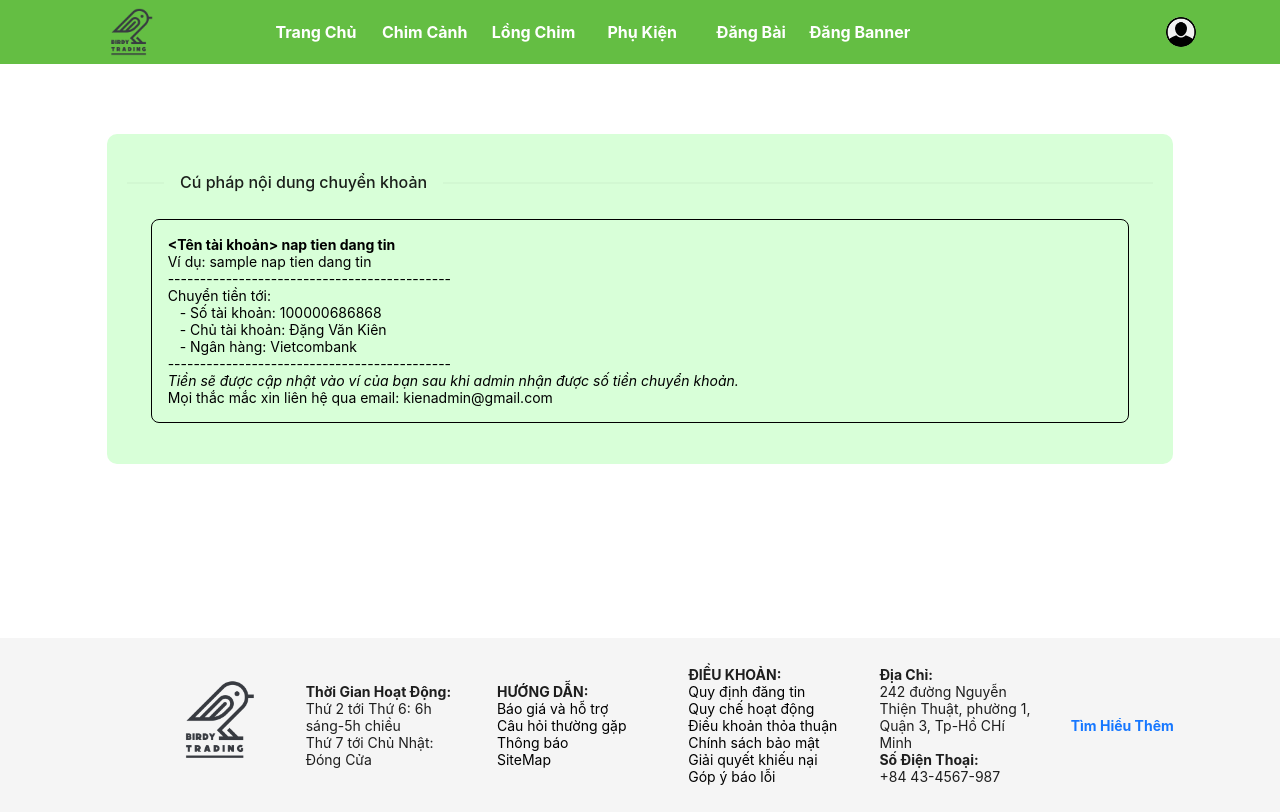
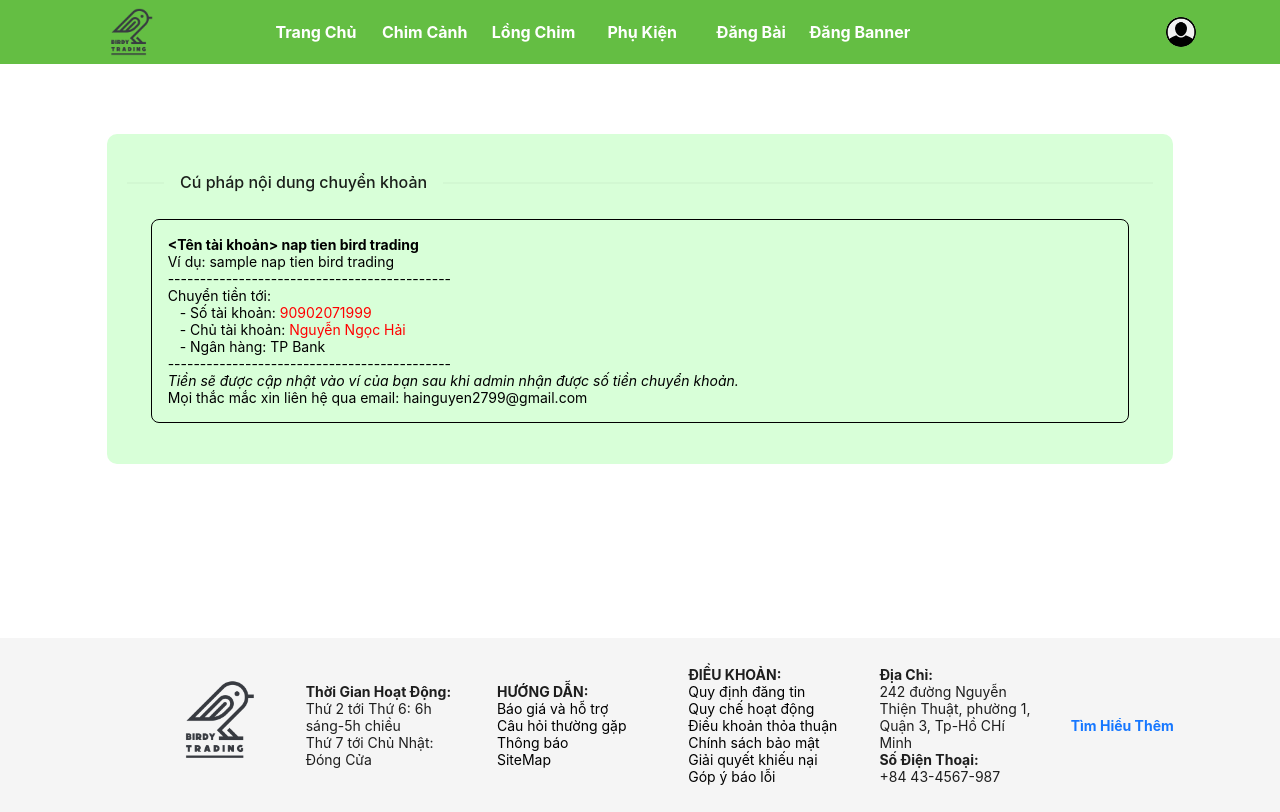
Before and after one commit to Hai-ng/bird-trading-system, a React (Create React App) app in the folder bird-trading-system-fronend-main/: page /recharge in a window 1280 px wide. Built offline with nearby package versions, Linux system fonts and the light colour scheme; sample sign-in values are in the browser's storage.

Commit message:
update stk

```diff
--- a/bird-trading-system-fronend-main/src/components/RechargePage/RechargePage.tsx
+++ b/bird-trading-system-fronend-main/src/components/RechargePage/RechargePage.tsx
@@ -104,20 +104,26 @@ export class RechargePage extends React.Component<IRechargePageProps, IRechargeP
                                                     <div style={{ margin: 24, border: '1px solid', borderRadius: 8, padding: '16px 24px 16px 16px', display: 'flex', flexDirection: 'column' }}>
                                                         {/* <span><strong>{this.state.rechargeCode} {'<Noi dung thanh toan>'}</strong></span> */}
                                                         {/* <span>Ví dụ: {this.state.rechargeCode} nap tien dang tin SDT {this.state.currentUser.phoneNumber}</span> */}
-                                                        <span><strong>{'<Tên tài khoản>'} {'nap tien dang tin'}</strong></span>
-                                                        <span>Ví dụ: {this.state.currentUser?.username} nap tien dang tin</span>
+                                                        <span><strong>{'<Tên tài khoản>'} {'nap tien bird trading'}</strong></span>
+                                                        <span>Ví dụ: {this.state.currentUser?.username} nap tien bird trading</span>
                                                         {/* <span>--------------------------------------------</span>
                                                         <span><em>{this.state.rechargeCode}</em>{' là mã chuyển khoản của riêng bạn. Bạn vui lòng nhập đúng mã ở đầu nội dung chuyển khoản để việc xác nhận giao dịch được nhanh chóng và chính xác.'}</span> */}
                                                         <span>--------------------------------------------</span>
                                                         <span>Chuyển tiền tới: </span>
                                                         <div style={{ display: 'flex', flexDirection: 'column', paddingLeft: '12px' }}>
-                                                            <span>- Số tài khoản: 100000686868</span>
-                                                            <span>- Chủ tài khoản: Đặng Văn Kiên</span>
-                                                            <span>- Ngân hàng: Vietcombank</span>
+                                                            <span>
+                                                                <span>- Số tài khoản:</span>
+                                                                <span style={{ color: 'red' }}> 90902071999</span>
+                                                            </span>
+                                                            <span>
+                                                                <span>- Chủ tài khoản:</span>
+                                                                <span style={{ color: 'red' }}> Nguyễn Ngọc Hải </span>
+                                                            </span>
+                                                            <span>- Ngân hàng: TP Bank</span>
                                                         </div>
                                                         <span>--------------------------------------------</span>
                                                         <span><em>Tiền sẽ được cập nhật vào ví của bạn sau khi admin nhận được số tiền chuyển khoản.</em></span>
-                                                        <span>Mọi thắc mắc xin liên hệ qua email: kienadmin@gmail.com</span>
+                                                        <span>Mọi thắc mắc xin liên hệ qua email: hainguyen2799@gmail.com</span>
                                                     </div>
                                                 </div>
 
```
